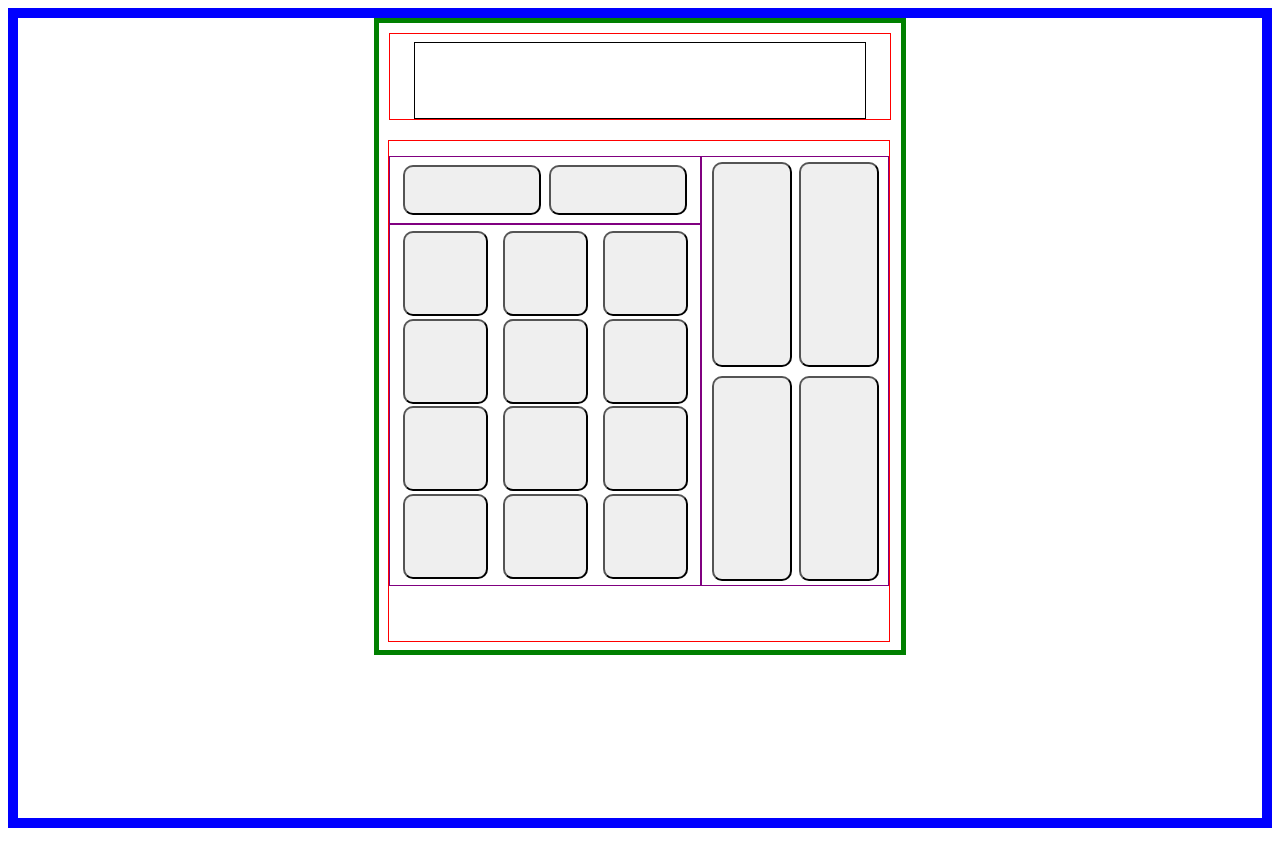
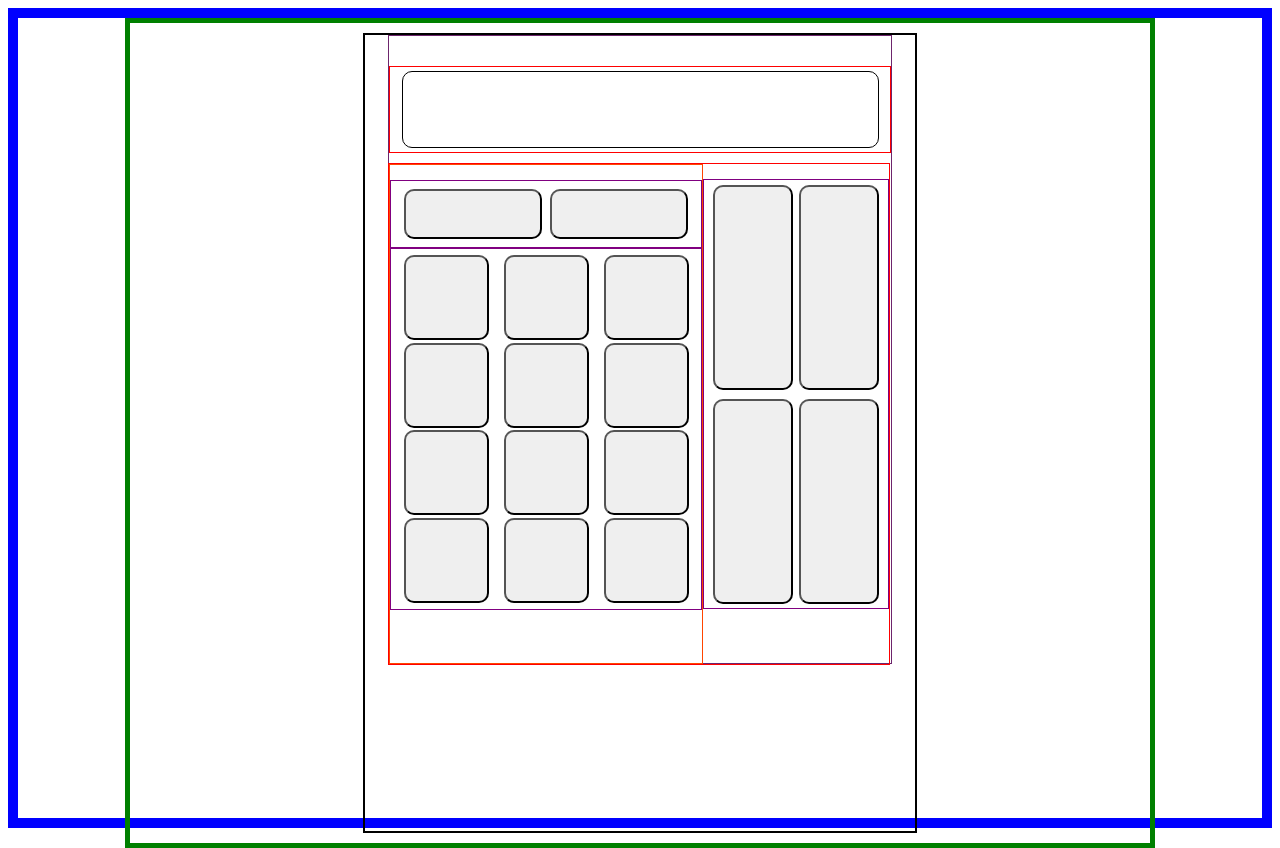
Before and after one commit to Rugwall01/TOP_Calculator, a plain HTML site: page index.html in a window 1280 px wide. Drawn offline with Linux system fonts and the light colour scheme.

Commit message:
refined container structure, all outer boxes now have borders

```diff
--- a/styles.css
+++ b/styles.css
@@ -1,3 +1,4 @@
+
 #container1 {
     display: flex;
     justify-content: center;
@@ -11,27 +12,45 @@
     display: flex;
     justify-content: center;
     border: 5px solid green;
-    height: fit-content;
+    /*height: fit-content;*/
+    height: 100vh;
+    width: 1000px;
     padding: 10px;
 
+}
+
+#calculator {
+    border: 2px solid black;
+
+    width: 550px;
+    display: flex;
+    justify-content: center;
+}
+
+.content {
+    border: 1px solid rgb(109, 37, 109);
+    height: fit-content;
+    width: fit-content;
 }
 .output {
     width: 500px;
     height: 85px;
     display: flex;
     justify-content: center;
-    align-items: flex-end;
+    align-items: center;
     border: 1px solid red;
+    margin-top: 30px;
 }
 #display {
-    width: 450px;
+    width: 475px;
     height: 75px;
     border: 1px solid black;
+    border-radius: 10px;
 }
 
 .input{
     display: flex;
-    margin-top: 20px;
+    margin-top: 10px;
     height: 500px;
     width: 500px;
     justify-content: center;
@@ -88,6 +107,7 @@ button {
     display: flex;
     flex-direction: column;
     /*justify-content: space-around;*/
+    border: 1px solid orangered;
 }
 
 .resetBtns {
```
